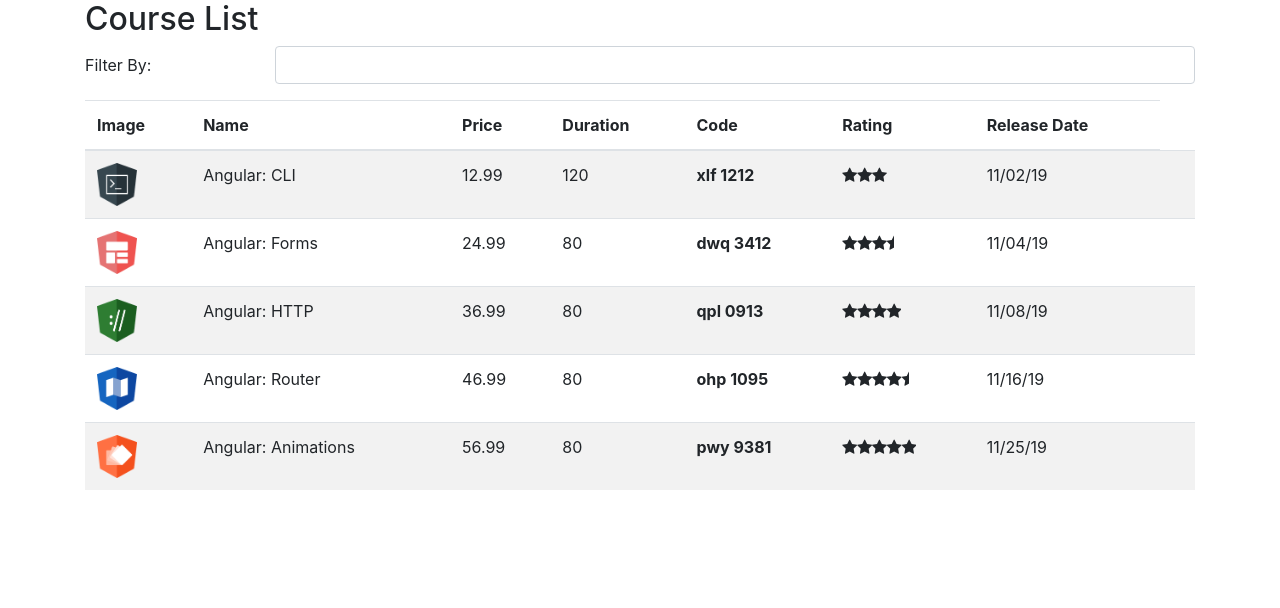
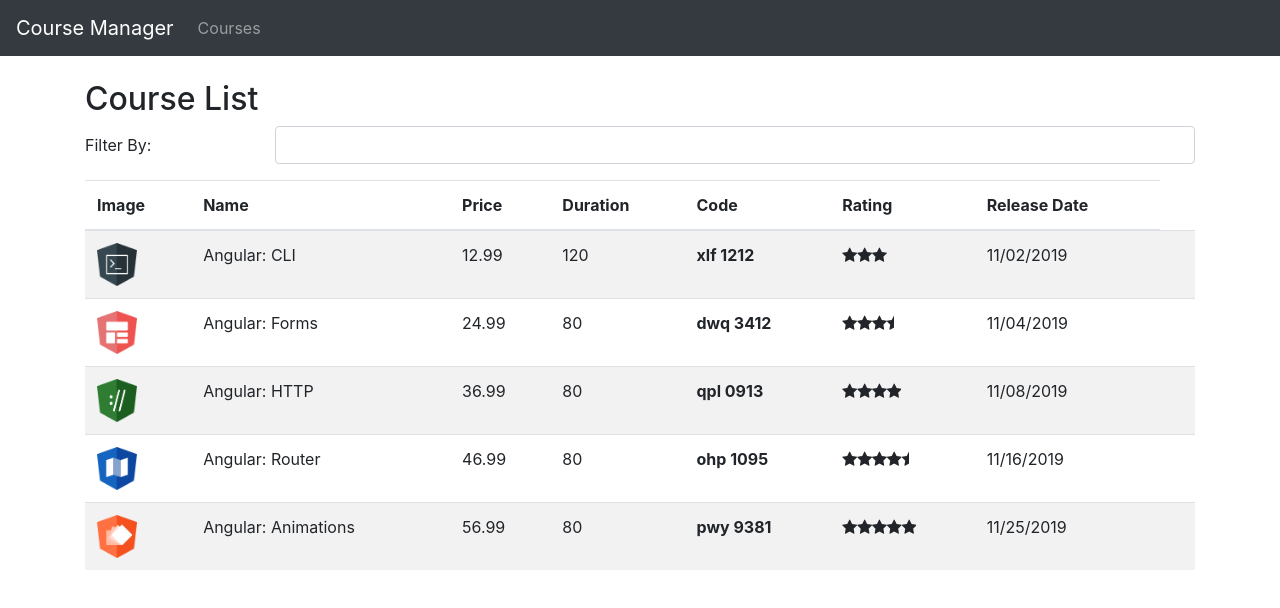
Before and after one commit to PauloFurtunatoAlexandre/Angular, an Angular app: page /courses in a window 1280 px wide. Shown: the top 608 px of the page. Built offline with nearby package versions, Linux system fonts and the light colour scheme.

Commit message:
added basic routes to the application

```diff
--- a/src/app/app.component.html
+++ b/src/app/app.component.html
@@ -1,3 +1,4 @@
-<div class="container">
-  <app-course-list></app-course-list>
+<app-nav-bar></app-nav-bar>
+<div class="container mt-4">
+  <router-outlet></router-outlet>
 </div>
--- a/src/app/courses/course-list-component.html
+++ b/src/app/courses/course-list-component.html
@@ -32,7 +32,7 @@
       <td>
         <app-star rating="{{course.rating}}"></app-star>
       </td>
-      <td>{{course.releaseDate | date: 'MM/dd/yy'}}</td>
+      <td>{{course.releaseDate | date: 'MM/dd/yyyy'}}</td>
       <td></td>
     </tr>
   </tbody>
--- a/src/app/courses/course-list.component.ts
+++ b/src/app/courses/course-list.component.ts
@@ -3,7 +3,7 @@
 import { CourseService } from './course-service.component';
 
 @Component({
-  selector: 'app-course-list',
+  // selector: 'app-course-list',
   templateUrl: './course-list-component.html',
 })
 export class CourseListComponent implements OnInit {
--- /dev/null
+++ b/src/app/courses/navbar/navbar.component.html
@@ -0,0 +1,23 @@
+<nav class="navbar navbar-expand-lg navbar-dark bg-dark">
+  <a href="#" class="navbar-brand">Course Manager</a>
+
+  <button
+    class="navbar-toggler"
+    type="button"
+    data-toggle="collapse"
+    data-target="#navbarSupportedContent"
+    aria-controls="navbarSupportedContent"
+    aria-expanded="false"
+    aria-label="Toggle navigation"
+  >
+    <span class="navbar-toggler-icon"></span>
+  </button>
+
+  <div class="collapse navbar-collapse" id="navbarSupportedContent">
+    <ul class="navbar-nav mr-auto">
+      <li class="nav-item">
+        <a href="#" class="nav-link">Courses</a>
+      </li>
+    </ul>
+  </div>
+</nav>
--- /dev/null
+++ b/src/app/error404/error404.component.html
@@ -0,0 +1 @@
+<h1 class="mt-4 text-center">Error 404</h1>
--- /dev/null
+++ b/src/app/error404/error404.component.ts
@@ -0,0 +1,6 @@
+import { Component } from '@angular/core';
+
+@Component({
+  templateUrl: './error404.component.html',
+})
+export class Error404Component {}
```
Also changed, not shown: src/app/app.module.ts (+30 -2 lines), src/app/courses/navbar/navbar.component.ts (added, +7 -0 lines).
